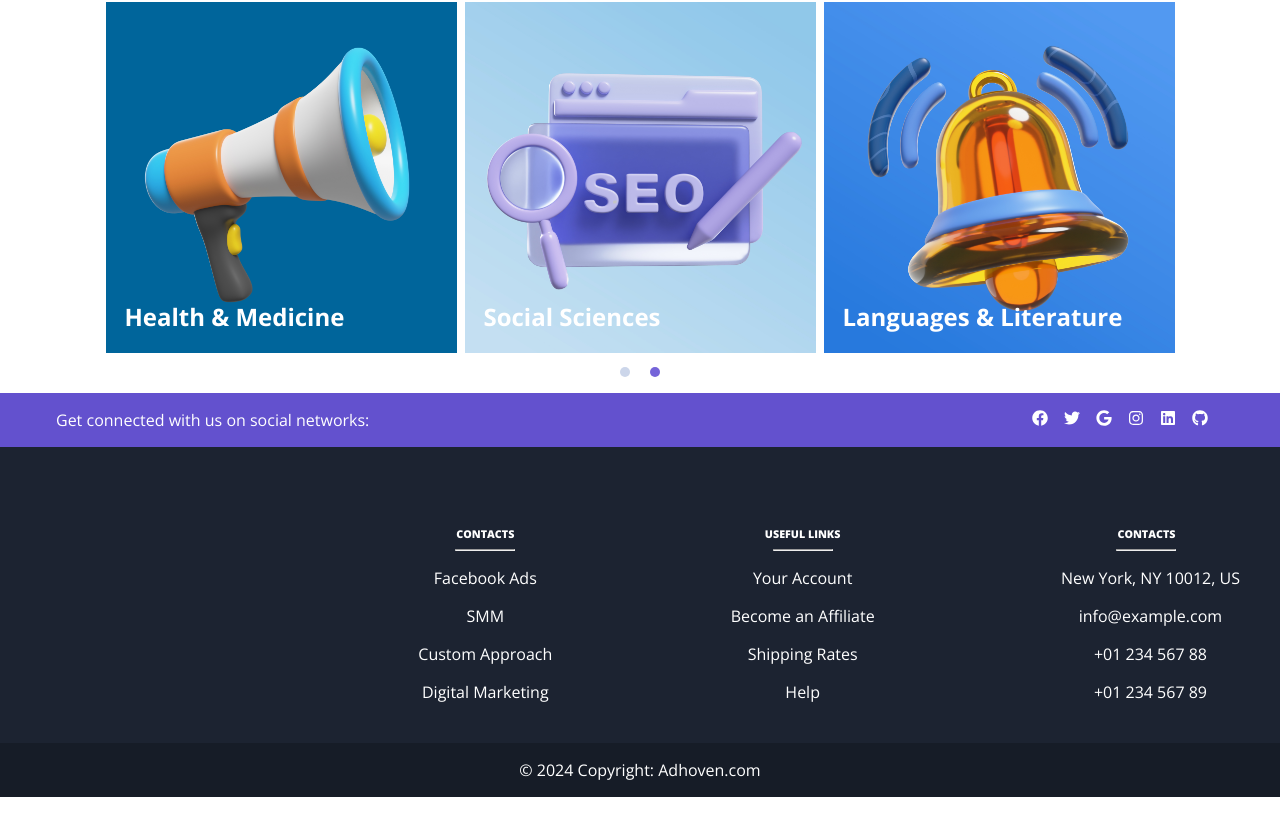
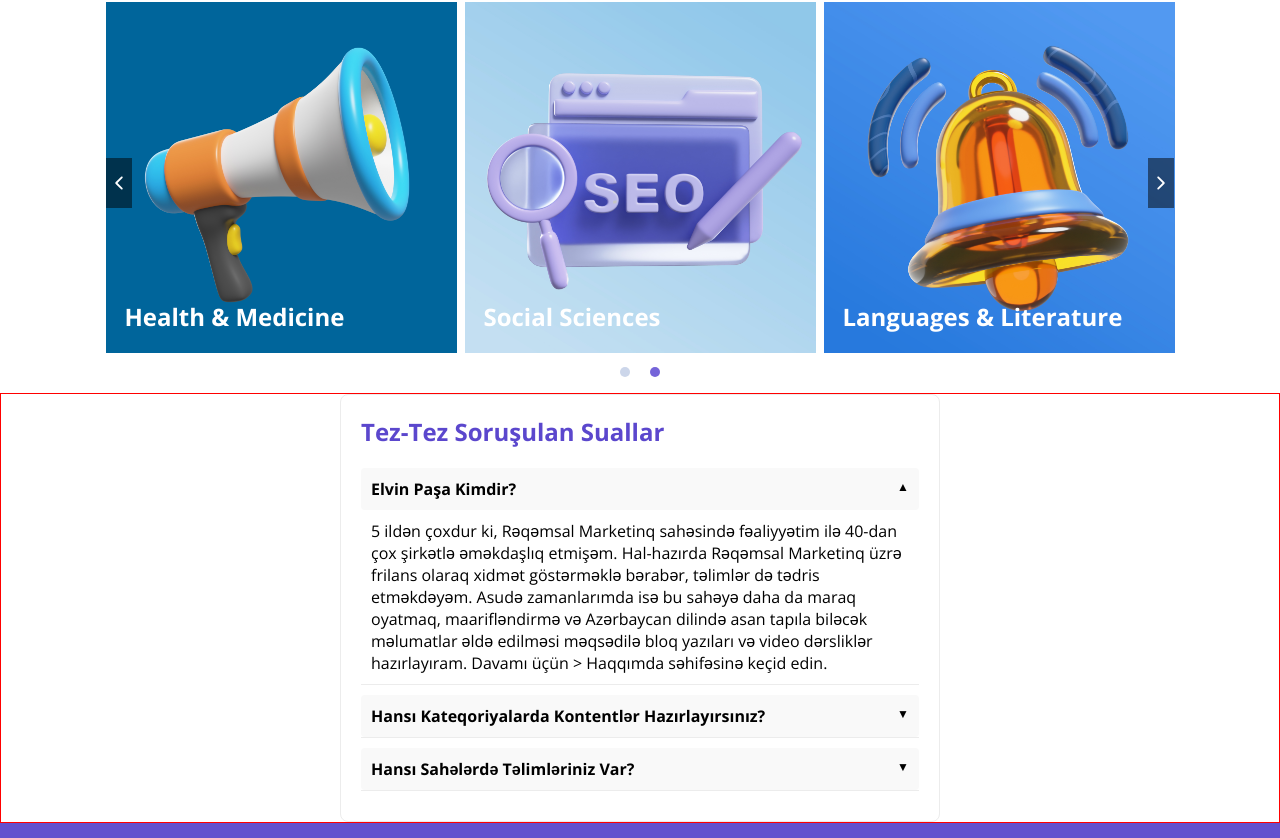
Before and after one commit to mlalayev/AdHoven, a React (Vite) app: page / in a window 1280 px wide. Shown: the part 578-1416 px from the top of the page. Before the commit the page ends 1375 px from the top, so only its background shows below. Built offline with nearby package versions, Linux system fonts and the light colour scheme; no server answers; grey boxes are pictures that could not be loaded.

Commit message:
my commit

```diff
--- /dev/null
+++ b/FAQQuestionsMainpage.json
@@ -0,0 +1,14 @@
+[
+    {
+      "question": "Elvin Paşa Kimdir?",
+      "answer": "5 ildən çoxdur ki, Rəqəmsal Marketinq sahəsində fəaliyyətim ilə 40-dan çox şirkətlə əməkdaşlıq etmişəm. Hal-hazırda Rəqəmsal Marketinq üzrə frilans olaraq xidmət göstərməklə bərabər, təlimlər də tədris etməkdəyəm. Asudə zamanlarımda isə bu sahəyə daha da maraq oyatmaq, maarifləndirmə və Azərbaycan dilində asan tapıla biləcək məlumatlar əldə edilməsi məqsədilə bloq yazıları və video dərsliklər hazırlayıram. Davamı üçün > Haqqımda səhifəsinə keçid edin."
+    },
+    {
+      "question": "Hansı Kateqoriyalarda Kontentlər Hazırlayırsınız?",
+      "answer": "Hal-hazırda Rəqəmsal Marketinq, Sosial Media İdarəçiliyi və Axtarış Motoru Optimallaşdırması (SEO) üzrə kontentlər hazırlayıram."
+    },
+    {
+      "question": "Hansı Sahələrdə Təlimləriniz Var?",
+      "answer": "Rəqəmsal Marketinq, SEO, Sosial Media Marketinqi, və İnternet Reklamcılığı üzrə təlimlərim var."
+    }
+  ]
--- /dev/null
+++ b/src/Common/ArrowsSlickSlider/Arrows.tsx
@@ -0,0 +1,22 @@
+import React from 'react';
+import { IoIosArrowBack, IoIosArrowForward } from "react-icons/io";
+
+// Custom Left Arrow
+const CustomLeftArrow: React.FC<{ onClick?: () => void }> = ({ onClick }) => {
+    return (
+        <div className="slick-arrow slick-prev" onClick={onClick}>
+            <IoIosArrowBack size={20} color='white' className='arrow-icon' />
+        </div>
+    );
+};
+
+// Custom Right Arrow
+const CustomRightArrow: React.FC<{ onClick?: () => void }> = ({ onClick }) => {
+    return (
+        <div className="slick-arrow slick-next" onClick={onClick}>
+            <IoIosArrowForward size={20} color='white' className='arrow-icon' />
+        </div>
+    );
+};
+
+export { CustomLeftArrow, CustomRightArrow };
--- a/src/Common/Header/Header.css
+++ b/src/Common/Header/Header.css
@@ -1,8 +1,8 @@
 header {
-    padding: 5px 20px;
     top: 0;
-    z-index: 999;
     opacity: 1;
     position: sticky;
+    z-index: 99999999;
+    padding: 5px 20px;
     background-color: #F2F2F2;
 }
--- a/src/Components/MainPage/MainPage-Cards/Cards.css
+++ b/src/Components/MainPage/MainPage-Cards/Cards.css
@@ -6,11 +6,6 @@
 .slick-slide {
     outline: none;
     position: relative;
-
-}
-
-.slick-list{
-    width: min(1200px, 84vw);
 
 }
 
@@ -38,26 +33,33 @@
     transform: translateY(-100%);
 }
 
-.slick-prev,
-.slick-next {
-    top: 500px;
+.slick-arrow.slick-prev,
+.slick-arrow.slick-next {
+    height: 50px;
+    width: 26px;
     border: none;
+    display: flex;
     padding: 10px;
     z-index: 99999;
     cursor: pointer;
     font-size: 18px;
     position: absolute;
+    align-items: center;
+    flex-direction: column;
+    justify-content: center;
     color: rgb(167, 11, 11);
     transform: translateY(-50%);
     background: rgba(0, 0, 0, 0.5);
 }
 
 .slick-prev {
-    left: 10px;
+    /* left: 0px !important; */
+    left: 4px !important;
 }
 
 .slick-next {
-    right: 10px;
+    /* right: 0px !important; */
+    right: 4px !important;
 }
 
 .slick-dots {
@@ -138,11 +140,21 @@
 
 .slick-slide {
     outline: none;
+    padding: 0 2px; /* Add padding to create space between slides */
     position: relative;
-    padding: 0 2px; /* Add padding to create space between slides */
 }
 
 .slick-list {
+    margin: 0 -2px; /* Negative margin to counteract the padding on the slides */
     width: min(1200px, 84vw);
-    margin: 0 -2px; /* Negative margin to counteract the padding on the slides */
 }
+
+.slick-arrow.slick-next:hover,
+.slick-arrow.slick-prev:hover{
+    background-color: black;
+}
+
+.slick-arrow.slick-next::before,
+.slick-arrow.slick-prev::before{
+    display: none;
+}
--- a/src/Components/MainPage/MainPage-Cards/Cards.tsx
+++ b/src/Components/MainPage/MainPage-Cards/Cards.tsx
@@ -5,6 +5,7 @@ import Slider from 'react-slick';
 import 'slick-carousel/slick/slick.css';
 import 'slick-carousel/slick/slick-theme.css';
 import slides from '../../../../SectionTwoCardsData.json';
+import { CustomLeftArrow, CustomRightArrow } from '../../../Common/ArrowsSlickSlider/Arrows' // Import custom arrows
 
 type Slide = {
   image: string;
@@ -22,7 +23,7 @@ type Slide = {
 };
 
 const CustomSlider: React.FC = () => {
-  const navigate = useNavigate(); // useNavigate instead of useHistory
+  const navigate = useNavigate();
 
   const settings = {
     dots: true,
@@ -35,6 +36,8 @@ const CustomSlider: React.FC = () => {
     autoplay: true,
     dotsClass: "slick-dots",
     autoplaySpeed: 3000,
+    nextArrow: <CustomRightArrow />, // Use custom right arrow
+    prevArrow: <CustomLeftArrow />,  // Use custom left arrow
     responsive: [
       {
         breakpoint: 768,
@@ -54,7 +57,7 @@ const CustomSlider: React.FC = () => {
   };
 
   const handleImageClick = (path: string) => {
-    navigate(path); // navigate to the specified path
+    navigate(path);
   };
 
   return (
--- /dev/null
+++ b/src/Components/MainPage/MainPage-FAQ/FAQ.css
@@ -0,0 +1,58 @@
+.faq-container {
+    max-width: 600px;
+    margin: 0 auto;
+    padding: 20px;
+    border: 1px solid #ececec;
+    border-radius: 8px;
+    background-color: #ffffff;
+}
+
+.faq-title {
+    font-size: 1.5em;
+    margin-bottom: 20px;
+    /* color: #ff4c32; */
+    color: #5b47cd ;
+    /* Color similar to the one in the image */
+}
+
+.faq-item {
+    margin-bottom: 10px;
+    border-bottom: 1px solid #ececec;
+}
+
+.faq-question {
+    font-weight: bold;
+    cursor: pointer;
+    display: flex;
+    justify-content: space-between;
+    padding: 10px;
+    background-color: #f9f9f9;
+    border-radius: 4px;
+}
+
+.faq-answer {
+    max-height: 0;
+    overflow: hidden;
+    transition: max-height 0.3s ease;
+    padding: 0 10px;
+}
+
+.faq-answer-visible {
+    max-height: 200px;
+    /* Adjust according to the content */
+    padding: 10px;
+}
+
+.faq-icon {
+    font-size: 12px;
+    margin-left: 10px;
+    transition: transform 0.3s ease;
+}
+
+.faq-icon-rotate {
+    transform: rotate(0deg);
+}
+
+.faq-answer p {
+    margin: 0;
+}
--- /dev/null
+++ b/src/Components/MainPage/MainPage-FAQ/FAQ.tsx
@@ -0,0 +1,49 @@
+import React, { useState } from 'react';
+import classNames from 'classnames';
+import './FAQ.css';
+import faqData from '../../../../FAQQuestionsMainpage.json'
+
+interface FaqItem {
+  question: string;
+  answer: string;
+}
+
+const Faq: React.FC = () => {
+  const [activeIndex, setActiveIndex] = useState<number | null>(0);
+
+  const toggleAnswer = (index: number) => {
+    setActiveIndex(activeIndex === index ? null : index);
+  };
+
+  return (
+    <div className="faq-container">
+      <h2 className="faq-title">Tez-Tez Soruşulan Suallar</h2>
+      {faqData.map((item, index) => (
+        <div key={index} className="faq-item">
+          <div
+            className="faq-question"
+            onClick={() => toggleAnswer(index)}
+          >
+            {item.question}
+            <span
+              className={classNames('faq-icon', {
+                'faq-icon-rotate': activeIndex === index,
+              })}
+            >
+              {activeIndex === index ? '▲' : '▼'}
+            </span>
+          </div>
+          <div
+            className={classNames('faq-answer', {
+              'faq-answer-visible': activeIndex === index,
+            })}
+          >
+            <p>{item.answer}</p>
+          </div>
+        </div>
+      ))}
+    </div>
+  );
+};
+
+export default Faq;
--- a/src/Components/MainPage/MainPage.css
+++ b/src/Components/MainPage/MainPage.css
@@ -35,3 +35,9 @@ body{
     display: flex;
     justify-content: center;
 }
+
+.sectionthird{
+    border: 1px solid red;
+    display: flex;
+    justify-content: flex-start !important;
+}
--- a/src/Components/MainPage/MainPage.tsx
+++ b/src/Components/MainPage/MainPage.tsx
@@ -3,6 +3,7 @@ import Card from './MainPage-Cards/Cards';
 import { useTranslation } from 'react-i18next';
 import React, { useEffect, useState } from 'react'
 import ImageSlider from '../Imageslider/Imageslider.jsx';
+import Faq from './MainPage-FAQ/FAQ.js';
 
 function MainPage() {
 
@@ -32,6 +33,10 @@ function MainPage() {
       <section className="sectionsecond">
         <Card />
       </section>
+
+      <section className="sectionthird">
+        <Faq />
+      </section>
     </div>
   )
 }
```
